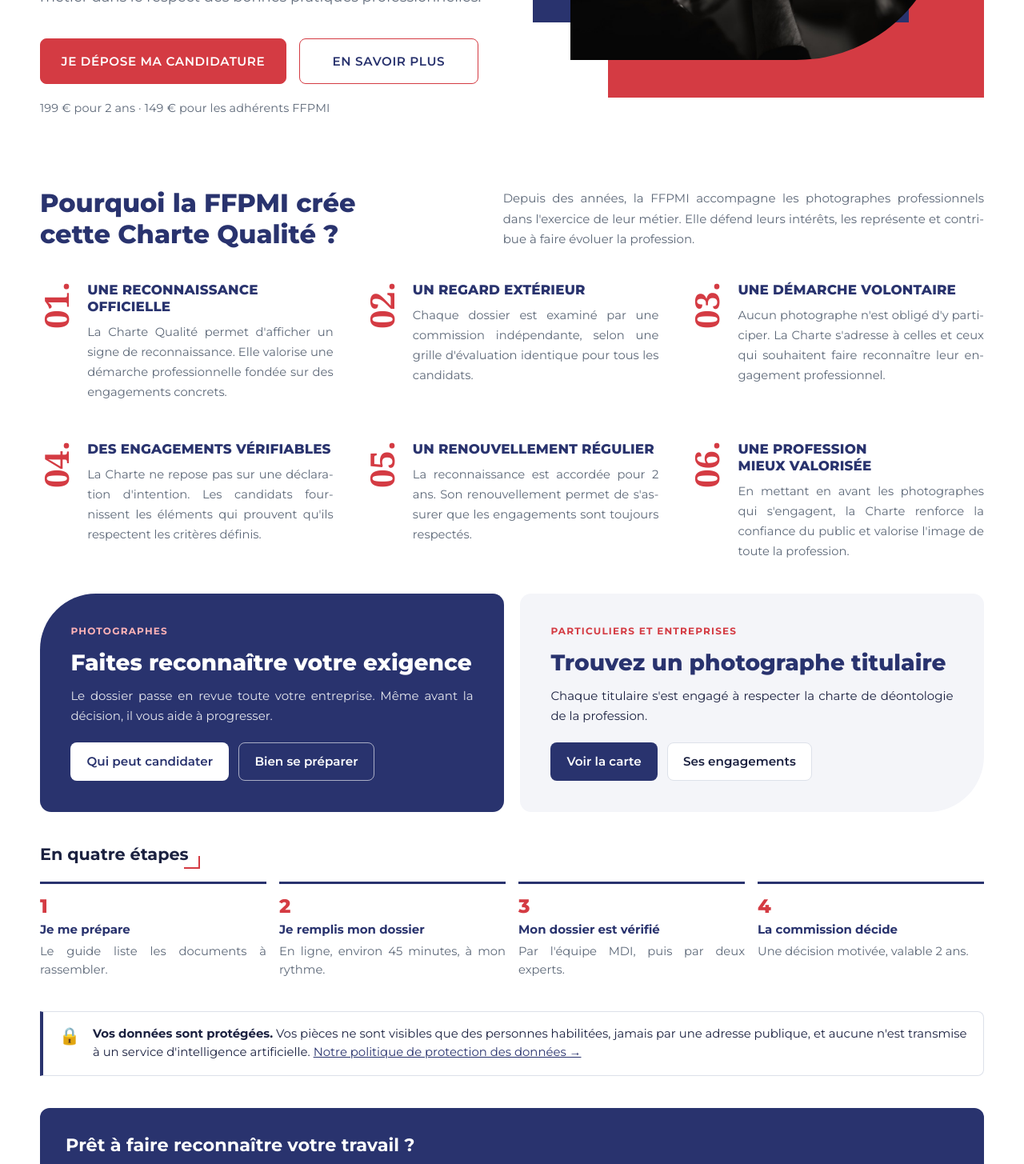
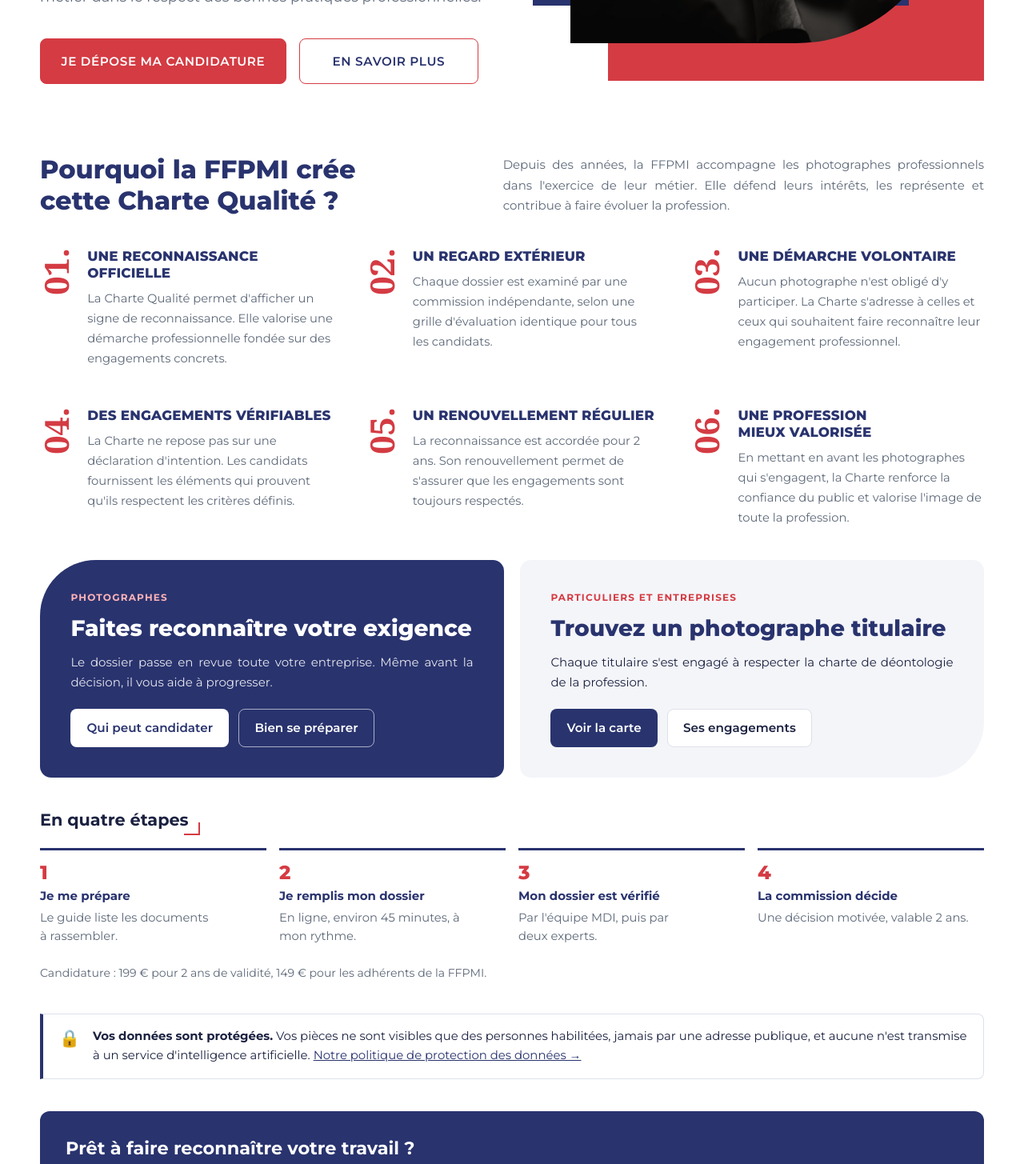
Before and after one commit to MDI-FFPMI/charte-qualite, a React (Vite) app: page / in a window 1280 px wide. Shown: the part 440-1895 px from the top of the page at 80% size. Built offline with nearby package versions, Linux system fonts and the light colour scheme; no server answers.

Commit message:
Add files via upload

```diff
--- a/src/pages/public/Accueil.tsx
+++ b/src/pages/public/Accueil.tsx
@@ -29,7 +29,6 @@ export default function Accueil() {
             <BoutonDeposer className="bouton deposer hero-btn">Je dépose ma candidature</BoutonDeposer>
             <Link to="/la-charte" className="bouton hero-btn hero-btn-contour">En savoir plus</Link>
           </div>
-          <p className="hero-prix">199 € pour 2 ans · 149 € pour les adhérents FFPMI</p>
         </div>
         <PhotoForme src={photo} />
       </section>
@@ -78,6 +77,7 @@ export default function Accueil() {
         <ol className="etapes-ligne">
           {ETAPES.map(([t, d]) => <li key={t}><strong>{t}</strong><span>{d}</span></li>)}
         </ol>
+        <p className="tarif-discret">Candidature : 199 € pour 2 ans de validité, 149 € pour les adhérents de la FFPMI.</p>
       </section>
       <EncartDonnees />
     </Site>
--- a/src/styles.css
+++ b/src/styles.css
@@ -487,10 +487,14 @@ table.tableau { border-collapse: collapse; width: 100%; font-size: .88rem; }
 .guide-contenu .guide-volet ul:has(> li > input[type=checkbox]) { padding-left: .1rem; list-style: none; }
 .guide-contenu .guide-tableau { border-radius: 12px; border: 1px solid var(--trait); }
 
-/* ---------- Site public : texte justifié, pleine largeur ---------- */
-.site-main p, .site-main li, .site-pied p { text-align: justify; hyphens: auto; -webkit-hyphens: auto; }
-.site-main p, .site-main .texte-long, .site-main .chapo { max-width: none !important; }
+/* ---------- Site public : texte justifié, largeur de lecture confortable ---------- */
+.site-main p, .site-main li, .site-pied p { text-align: justify; hyphens: manual; -webkit-hyphens: manual; text-wrap: pretty; }
+.site-main p, .site-main .chapo { max-width: 85ch !important; }
+.site-main .texte-long { max-width: 85ch !important; }
 .site-main .hero-texte p { max-width: 52ch !important; }
-.hero-texte .hero-prix { margin: 1.1rem 0 0; font-size: .9rem; color: var(--discret); letter-spacing: .01em; text-align: left; }
 .site-main .bouton, .site-main th, .site-main td { text-align: left; }
 .site-main .bouton { text-align: center; }
+.tarif-discret { margin: .5rem 0 0; font-size: .88rem; color: var(--discret); }
+/* Colonnes étroites : alignement à gauche pour éviter les grands espaces entre les mots */
+.site-main .pourquoi-item p, .site-main .etapes-ligne li, .site-main .rgpd-finalite p, .site-main .rgpd-parcours li,
+.site-main .carte-lien p, .site-main .annuaire-carte, .site-main .tarif-discret, .site-main .liste-nette li { text-align: left; }
```
